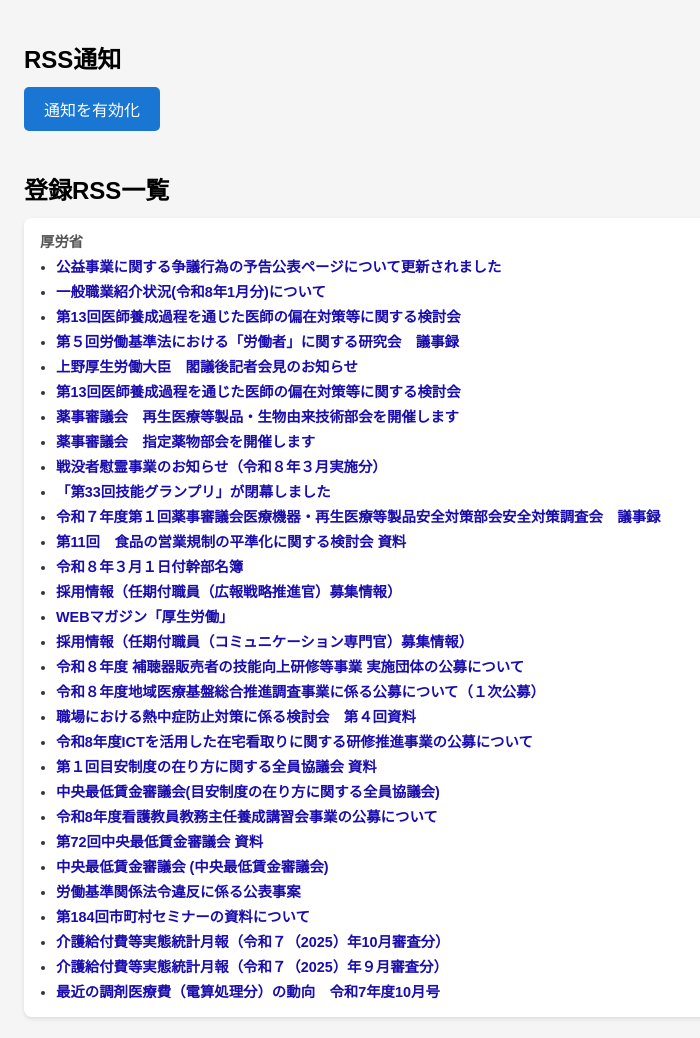
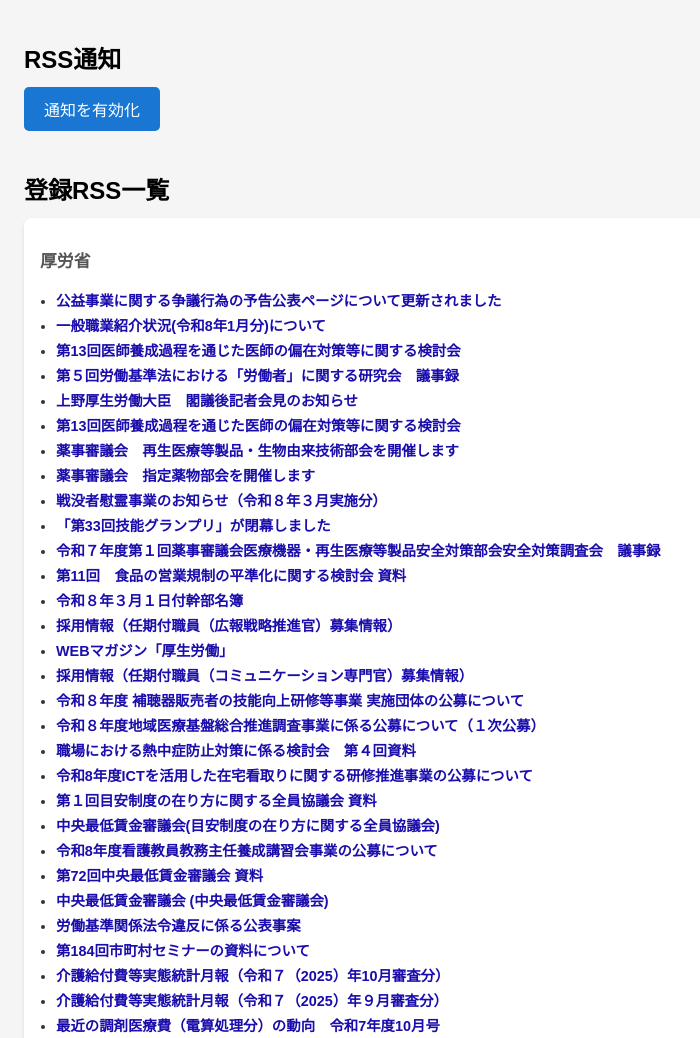
Before and after one commit to philosopherwaterhead/simple-rss, a plain HTML site: page index.html in a window 1280 px wide. Shown: the top 1038 px of the page, without its empty margins (0-700 px from the left). Drawn offline with Linux system fonts and the light colour scheme; no server answers.

Commit message:
Change RSS name display from span to h3

```diff
--- a/index.html
+++ b/index.html
@@ -68,7 +68,7 @@
         Object.entries(data).forEach(([rssName, articles]) => {
           const card = document.createElement("div");
           card.className = "rss-card";
-          card.innerHTML = `<span><strong>${rssName}</strong></span><ul></ul>`;
+          card.innerHTML = `<span><h3><strong>${rssName}</strong></h3></span><ul></ul>`;
           container.appendChild(card);
 
           const ul = card.querySelector("ul");
```
